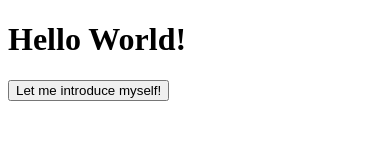
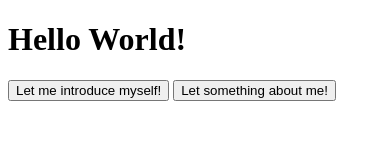
Before and after one commit to dkleczek/hello, a plain HTML site: page pg-hello/www/index.html in a window 390 px wide. Drawn offline with Linux system fonts and the light colour scheme; some packages are replaced by stand-ins of ours.

Commit message:
add button and some information about me!

```diff
--- a/pg-hello/www/index.html
+++ b/pg-hello/www/index.html
@@ -9,5 +9,6 @@
 		<h1>Hello World!</h1>
 		<p id="dp"></p>
 		<input type="button" onclick="deviceInfo()" value="Let me introduce myself!">
+		<input type="button" onclick="personalInfo()" value="Let something about me!">
 	</body>
 </html>
--- a/pg-hello/www/js/pgb.js
+++ b/pg-hello/www/js/pgb.js
@@ -20,3 +20,17 @@ function deviceInfo() {
 	navigator.notification.alert(info);
 
 }
+
+function personalInfo() {
+
+	info =  'Hi, it is some information about me!' + '\n' +
+			'=====' + '\n' +
+			'Moje imię to: '     + 'Damian'     + '\n' +
+			'Moje nazwisko to: '  + 'Kłeczek' + '\n' +
+			'Mam lat:' + '24' + '\n' +
+			'Uczęszczam do: '     + 'Uniwersytet Ekonomiczny w Krakowie ' + '\n';
+
+
+	navigator.notification.alert(info);
+
+}
```
